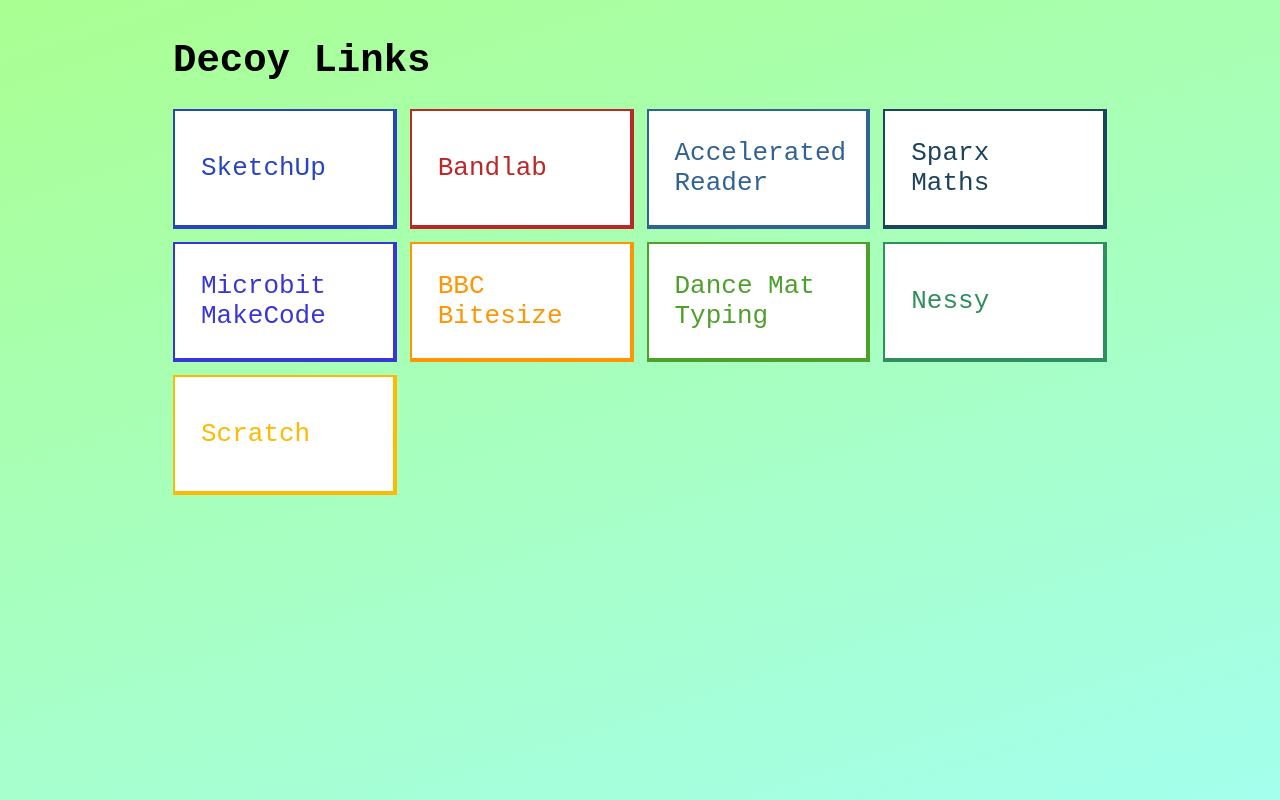
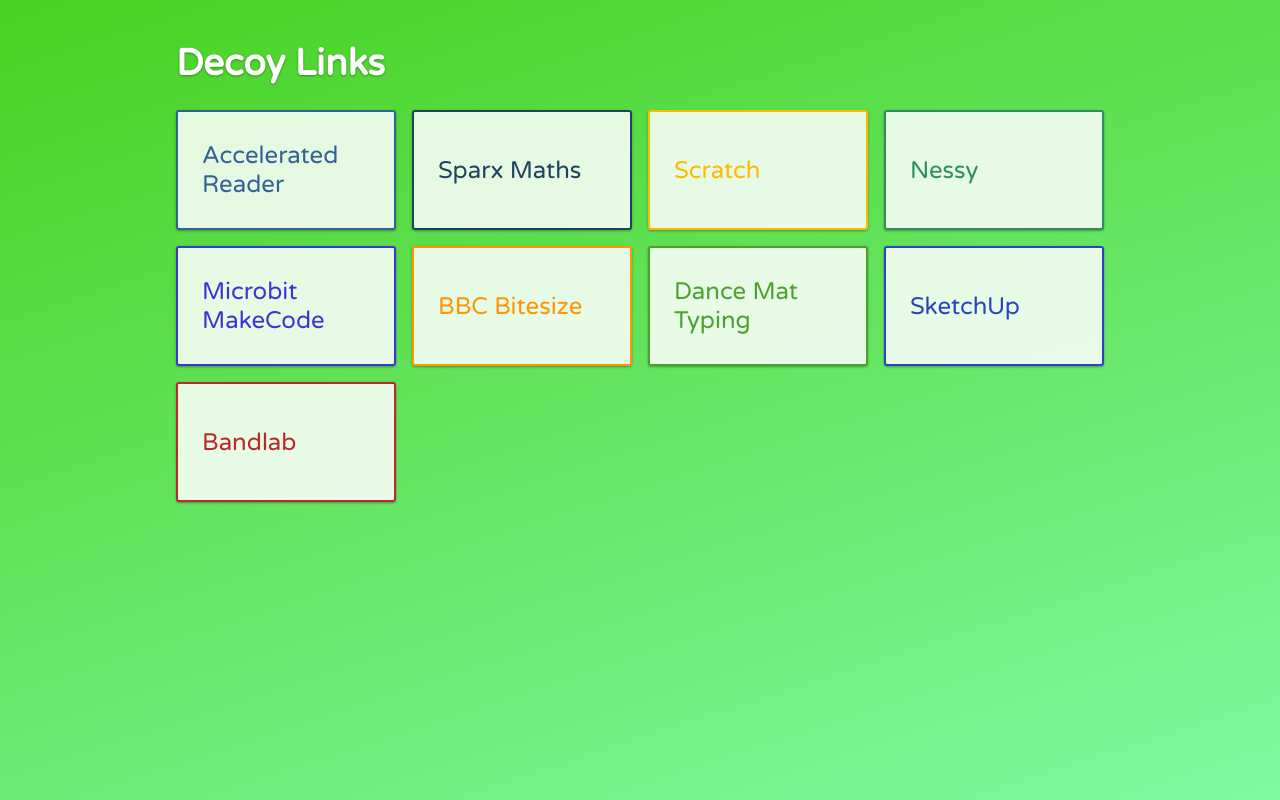
Before and after one commit to 4lefts/decoy-links, an Eleventy site: page src/index.html in a window 1280 px wide. Built offline with nearby package versions, Linux system fonts and the light colour scheme; Eleventy itself is replaced by a stand-in of ours; files that its build step writes are made by us from their sources.

Commit message:
reordered links, added hover styles and bg gradient

```diff
--- a/src/_includes/link-layout.njk
+++ b/src/_includes/link-layout.njk
@@ -17,10 +17,10 @@
     <h1>{{title}}</h1>
     <ul class="link-grid">
       {% for link in links %}
-      <li style="color: {{link.color }}; border-color: {{link.color}}">
-        <a href="{{link.url}}" style="color: {{link.color }}">{{link.title}}</a>
-        {% endfor %}
-      </li>
+        <a href="{{link.url}}" style="color: {{link.color }}">
+          <li style="color: {{link.color }}; border-color: {{link.color}}">{{link.title}}</li>
+        </a>
+      {% endfor %}
     </ul>
   </div>
 </body>
--- a/src/_includes/link-styles.css
+++ b/src/_includes/link-styles.css
@@ -1,3 +1,5 @@
+@import url('https://fonts.googleapis.com/css2?family=Varela+Round&display=swap');
+
 html {
   box-sizing: border-box;
   margin: 0;
@@ -9,13 +11,13 @@
 }
 
 body{
-  font-family: monospace;
+  font-family: 'Varela Round', sans-serif;
   margin: 0;
   padding: 0;
   min-width: 100vw;
   min-height: 100vh;
-  background: rgb(170,255,145);
-  background: linear-gradient(162deg, rgba(170,255,145,1) 0%, rgba(164,255,237,1) 100%);
+  background: rgb(73,209,33);
+  background: linear-gradient(162deg, rgba(73,209,33,1) 0%, rgba(128,249,162,1) 100%);
 }
 
 .container{
@@ -25,7 +27,9 @@
 }
 
 h1{
-  font-size: 3em;
+  font-size: 2.3em;
+  text-shadow: 0 1px 3px rgba(0,0,0,0.12), 0 1px 2px rgba(0,0,0,0.24);
+  color: white;
 }
 
 .link-grid{
@@ -38,17 +42,21 @@
   grid-gap: 1em;
 }
 
-.link-grid li{
+.link-grid a{
   padding: 1em;
   border-style: solid;
-  border-width: 2px 4px 4px 2px;
-  /* border-radius: 5px; */
-  background-color: white;
-  font-size: 2em;
+  border-width: 2px;
+  border-radius: 3px;
+  background-color: rgba(255, 255, 255, 0.85);
+  font-size: 1.5em;
   display: flex;
   align-items: center;
+  text-decoration: none;
+  box-shadow: 0 1px 3px rgba(0,0,0,0.12), 0 1px 2px rgba(0,0,0,0.24);
+  transition: all 0.3s cubic-bezier(.25,.8,.25,1);
 }
 
-.link-grid li a{
-  text-decoration: none;
+.link-grid a:hover{
+  box-shadow: 0 10px 20px rgba(0,0,0,0.19), 0 6px 6px rgba(0,0,0,0.23);
+  background-color: white;
 }
--- a/src/index.html
+++ b/src/index.html
@@ -2,18 +2,18 @@
 title: Decoy Links
 layout: link-layout.njk
 links:
-  - title: SketchUp
-    url: https://edu.sketchup.com/app
-    color: "#2845bc"
-  - title: Bandlab
-    url: https://edu.bandlab.com/
-    color: "#bc2828"
   - title: Accelerated Reader
     url: https://ukhosted51.renlearn.co.uk/2236651/Public/RPM/Login/Login.aspx?srcID=s
     color: "#316295"
   - title: Sparx Maths
     url: https://www.sparxmaths.uk/
     color: "#1d435e"
+  - title: Scratch
+    url: https://scratch.mit.edu
+    color: "#fcba03"
+  - title: Nessy
+    url: https://www.nessy.com/uk/
+    color: "#2f8f5e"
   - title: Microbit MakeCode
     url: https://makecode.microbit.org/
     color: "#3a36d6"
@@ -23,10 +23,10 @@
   - title: Dance Mat Typing
     url: https://www.bbc.co.uk/bitesize/topics/zf2f9j6/articles/z3c6tfr
     color: "#4ea02c"
-  - title: Nessy
-    url: https://www.nessy.com/uk/
-    color: "#2f8f5e"
-  - title: Scratch
-    url: https://scratch.mit.edu
-    color: "#fcba03"
+  - title: SketchUp
+    url: https://edu.sketchup.com/app
+    color: "#2845bc"
+  - title: Bandlab
+    url: https://edu.bandlab.com/
+    color: "#bc2828"
 ---
```
